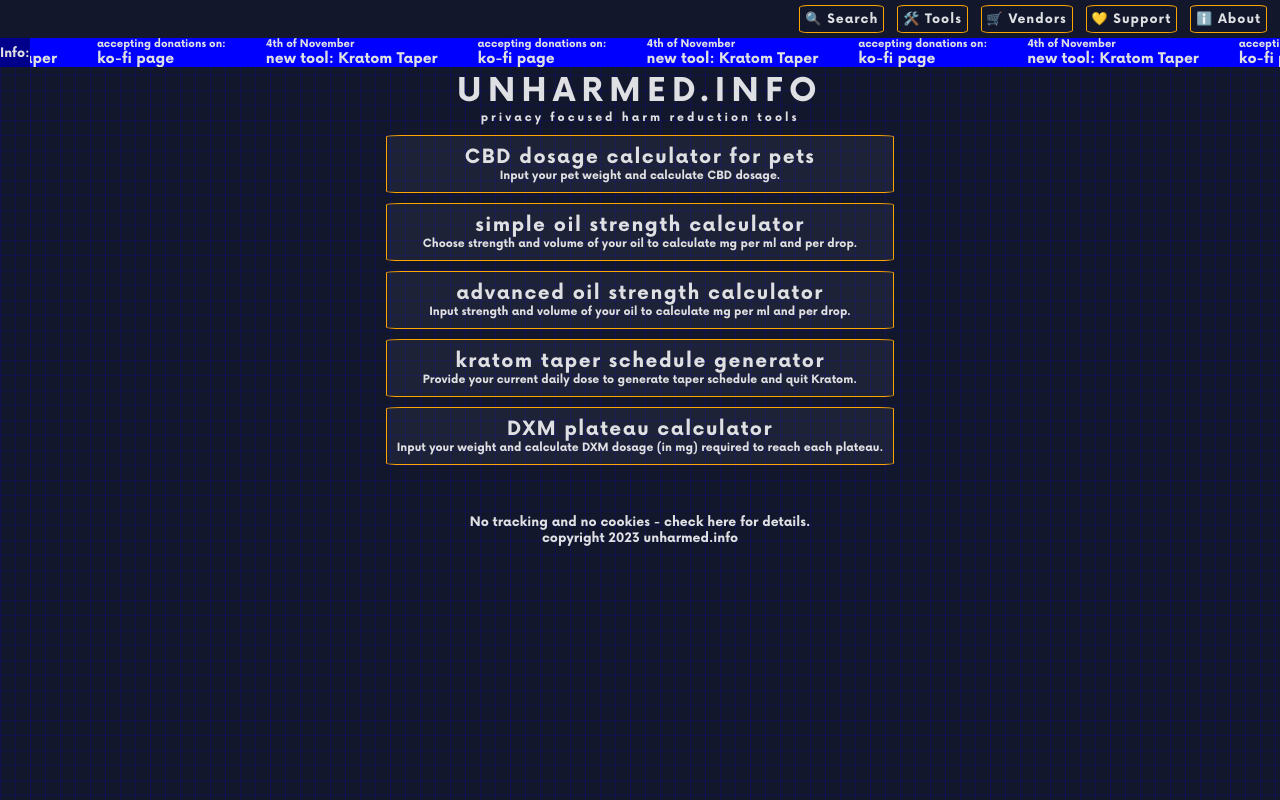
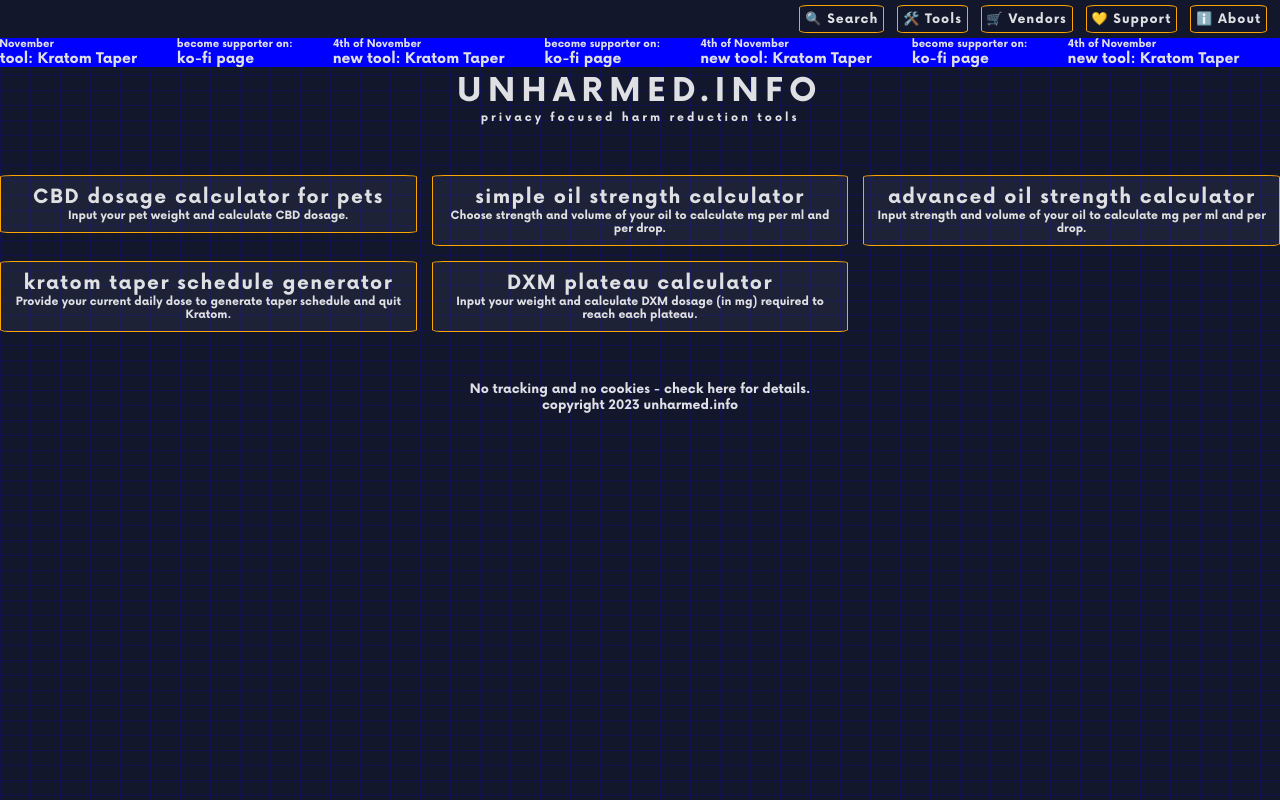
Before and after one commit to TomaszGoljat/droogle, a React (Create React App) app: page /tools in a window 1280 px wide. Built offline with nearby package versions, Linux system fonts and the light colour scheme.

Commit message:
modified:   src/components/Sponsors.js 	modified:   src/pages/Home.module.css 	modified:   src/pages/Tools/Tools.js 	new file:   src/pages/Tools/Tools.module.css

```diff
--- a/src/components/Sponsors.js
+++ b/src/components/Sponsors.js
@@ -16,10 +16,10 @@ export default function Sponsors() {
 
     return (
         <div className="sponsors">
-            <div className="sponsors--supporters">Info: </div>
-            <Marquee pauseOnHover={true} autoFill={true} speed={30} gradient={true} gradientColor={[0, 0, 139]} gradientWidth="5vw" className="sponsors--marquee">
+            <div className="sponsors--supporters"></div>
+            <Marquee pauseOnHover={true} autoFill={true} speed={10} gradient={true} gradientColor={[0, 0, 139]} gradientWidth="5vw" className="sponsors--marquee">
                 <Sponsor title="new tool: Kratom Taper" url="https://ko-fi.com/post/New-tool-on-website-Kratom-Taper-R5R6QR169" desc="4th of November"/>
-                <Sponsor title="ko-fi page" url="https://ko-fi.com/unharmed" desc="accepting donations on:"/>
+                <Sponsor title="ko-fi page" url="https://ko-fi.com/unharmed" desc="become supporter on:"/>
             </Marquee>
         </div>
     )
--- a/src/pages/Home.module.css
+++ b/src/pages/Home.module.css
@@ -20,7 +20,7 @@
 
 
   .main {
-   margin-top: 30px;
+   margin: 3vh 5vw;
     display: grid;
     gap: 15px;
 }
@@ -31,16 +31,17 @@
     min-width: 30vw;
     min-height: fit-content;
     border: 1px solid var(--cardborder-color);
-    background-color: var(--bg-color);
+    background-color: var(--cardbg-color);
 }
 .section > p {
     font-size: 90%;
     letter-spacing: 1px;
     padding-left: 5px;
+    text-align: center;
 }
 
 .title {
-    background-color: var(--transparent-blue);
+    background-color: var(--cardbg-color);
     font-size: 110%;
     text-align: center;
 }
--- a/src/pages/Tools/Tools.js
+++ b/src/pages/Tools/Tools.js
@@ -1,4 +1,5 @@
 import { Link } from "react-router-dom";
+import styles from "./Tools.module.css"
 
 
 export default function Tools() {
@@ -58,7 +59,7 @@ export default function Tools() {
         )
     }
     return (
-        <div className="tools--list">
+        <div className={styles.main}>
             {toolsArray.map(tool => <ToolLink toolObj={tool} />)}
         </div>
     )
--- /dev/null
+++ b/src/pages/Tools/Tools.module.css
@@ -0,0 +1,17 @@
+@media (min-width: 400px) {
+    .main {grid-template-columns: repeat(1, 1fr);}
+}
+
+@media (min-width: 600px) {
+    .main { grid-template-columns: repeat(2, 1fr);}
+}
+
+@media (min-width: 900px) {
+    .main { grid-template-columns: repeat(3, 1fr);}
+}
+
+.main {
+    margin-top: 5vh;
+    display: grid;
+    gap: 15px;
+}
```
